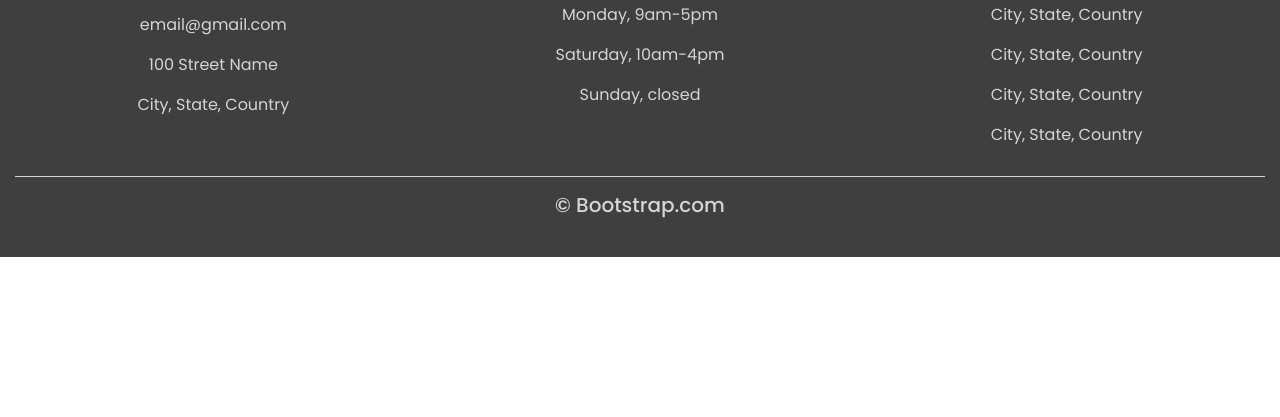
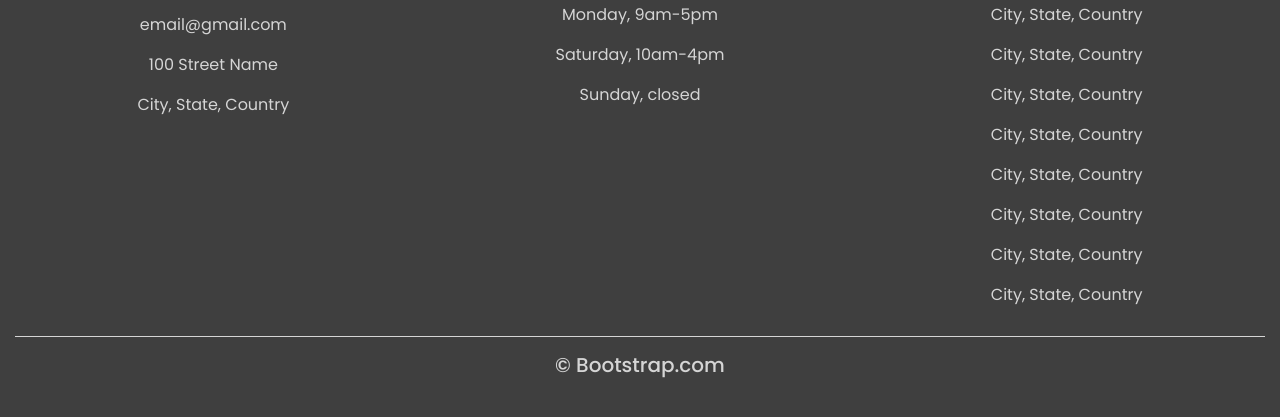
Before and after one commit to AshishPandey75/Website-practise, a plain HTML site: page project1/index.html in a window 1280 px wide. Shown: the part 4383-4800 px from the top of the page. Before the commit the page ends 4640 px from the top, so only its background shows below. Drawn offline with nearby package versions, Linux system fonts and the light colour scheme.

Commit message:
first change

```diff
--- a/project1/index.html
+++ b/project1/index.html
@@ -299,6 +299,10 @@
                 <p>City, State, Country</p>
                 <p>City, State, Country</p>
                 <p>City, State, Country</p>
+                <p>City, State, Country</p>
+                <p>City, State, Country</p>
+                <p>City, State, Country</p>
+                <p>City, State, Country</p>
             </div>
             <div class="col-12">
                 <hr class="light-100">
```
